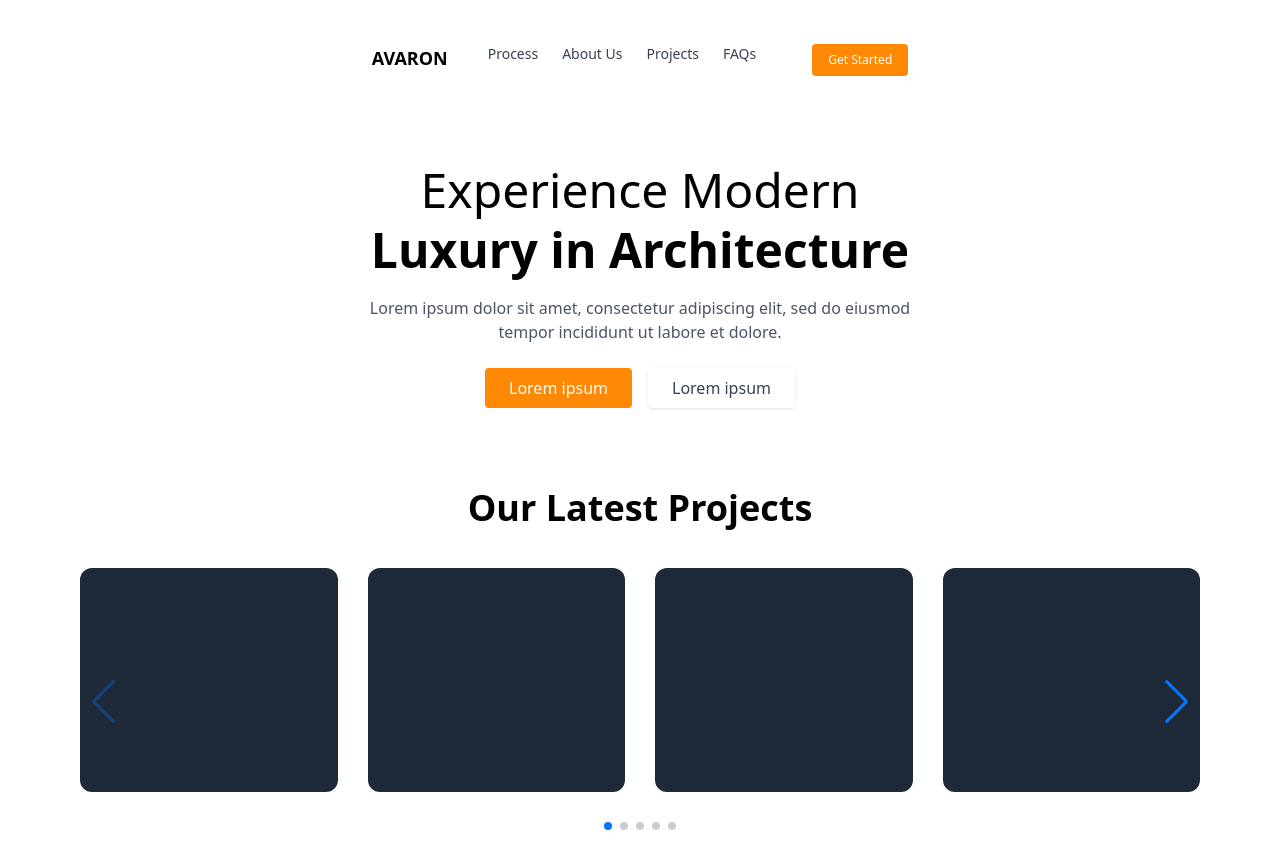
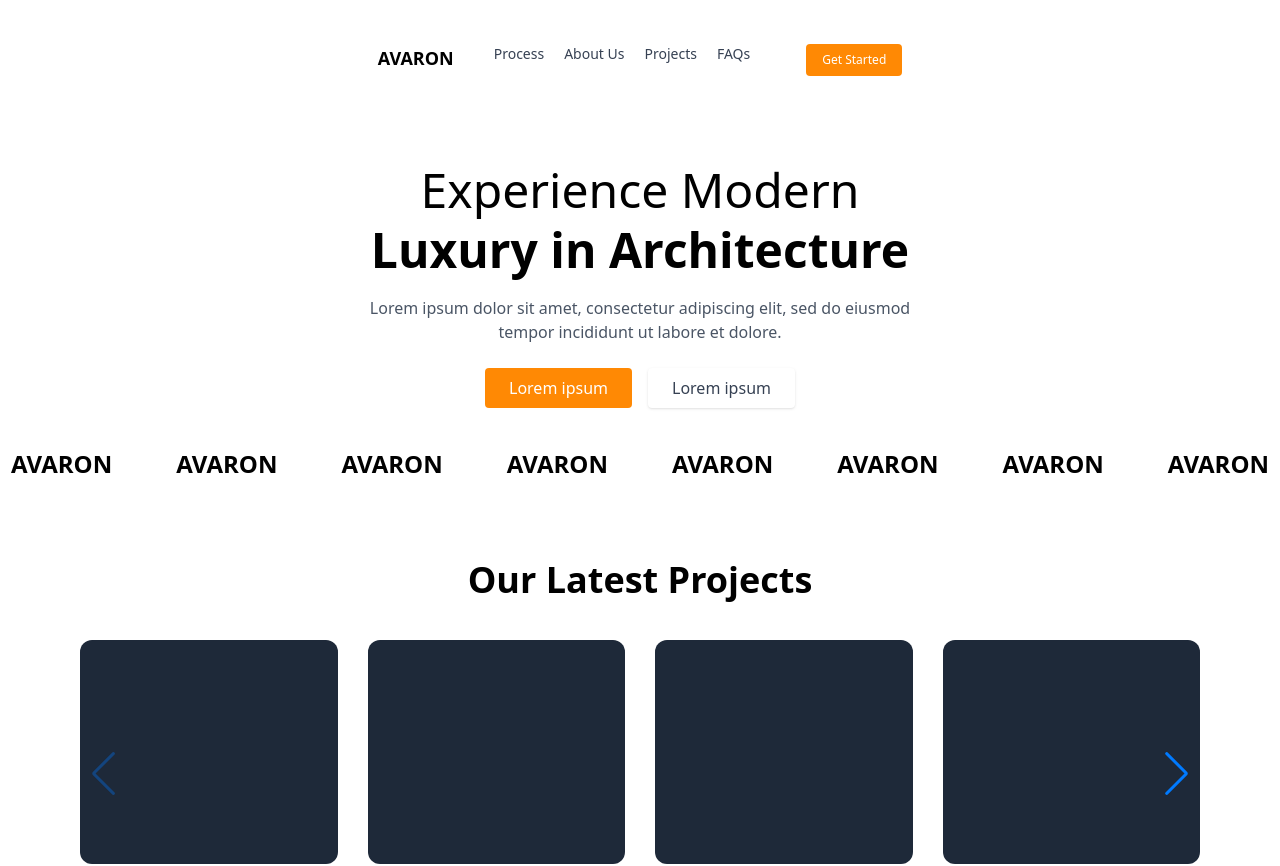
Before and after one commit to Shahzaib00721/test, a Next.js app: page / in a window 1280 px wide. Shown: the top 866 px of the page. Built offline with nearby package versions, Linux system fonts and the light colour scheme.

Commit message:
Updated feature

```diff
--- a/src/app/components/NewData.jsx
+++ b/src/app/components/NewData.jsx
@@ -11,14 +11,14 @@
 
 
 
-    <div className="min-h-screen bg-white text-center px-4 py-12 space-y-12">
+    <div className="min-h-screen bg-white text-center px-4 py-12 space-y-16">
       <div className="hidden md:flex gap-6">
 
 
 
         </div>
        {/* About (anchor) */}
-      <section  className="scroll-mt-24 w-full max-w-6xl px-4 mt-20">
+
 
 
 
@@ -81,7 +81,7 @@
         </form>
 
       </div>
-         </section>
+
     </div>
 
 
--- a/src/app/page.js
+++ b/src/app/page.js
@@ -33,7 +33,7 @@ export default function Home() {
         <span className="font-bold text-black text-lg">AVARON</span>
 
         {/* Desktop Menu */}
-        <div className="hidden md:flex gap-6">
+        <div className="hidden md:flex gap-5 items-center">
           <button onClick={() => scrollTo(processRef)} className="hover:text-black">Process</button>
           <button onClick={() => scrollTo(aboutRef)} className="hover:text-black">About Us</button>
           <button onClick={() => scrollTo(projectsRef)} className="hover:text-black">Projects</button>
@@ -60,7 +60,7 @@ export default function Home() {
         onClick={() => setIsMenuOpen(false)}
       >
         <div
-          className={`fixed top-0 right-0 w-full h-130 bg-white shadow-lg flex flex-col items-start justify-center font-medium p-20 space-y-12 transform transition-transform duration-300 ${
+          className={`fixed top-0 right-0 w-full h-120 bg-white shadow-lg flex flex-col items-start justify-center font-medium p-20 space-y-12 transform transition-transform duration-300 ${
             isMenuOpen ? "translate-x-0" : "translate-x-0"
           }`}
 
@@ -71,10 +71,12 @@ export default function Home() {
           <button className="flex items-center gap-2 text-xl" onClick={() => scrollTo(projectsRef)}>Projects</button>
           <button className="flex items-center gap-2 text-xl" onClick={() => scrollTo(faqsRef)}>FAQs</button>
 
-        </div>
-         <button className="ml-4 bg-orange-400 hover:bg-orange-500 text-red px-4 py-2 rounded text-xs hidden md:block">
+        <button className="ml-4 bg-orange-400 hover:bg-orange-500 text-white px-6 py-2 rounded text-xs  md:block">
           Get Started
         </button>
+        </div>
+
+
       </div>
 
       {/* Hero Section */}
@@ -91,6 +93,24 @@ export default function Home() {
           <button className="bg-white hover:bg-gray-100 text-gray-700 px-6 py-2 rounded shadow">Lorem ipsum</button>
         </div>
       </section>
+
+
+ <div className="flex flex-col items-center pt-10 ">
+      {/* Center text */}
+
+      {/* Brand names horizontally aligned */}
+      <div className="flex flex-wrap justify-center items-center gap-6 sm:gap-10 md:gap-16">
+        {["AVARON", "AVARON", "AVARON", "AVARON", "AVARON","AVARON","AVARON","AVARON"].map((brand, i) => (
+          <span
+            key={i}
+            className="font-bold text-lg sm:text-xl md:text-2xl text-black"
+          >
+            {brand}
+          </span>
+        ))}
+      </div>
+    </div>
+
 
       {/* Projects Section */}
       <section ref={projectsRef} className="scroll-mt-24 text-center mt-20 px-4 w-full max-w-6xl">
```
